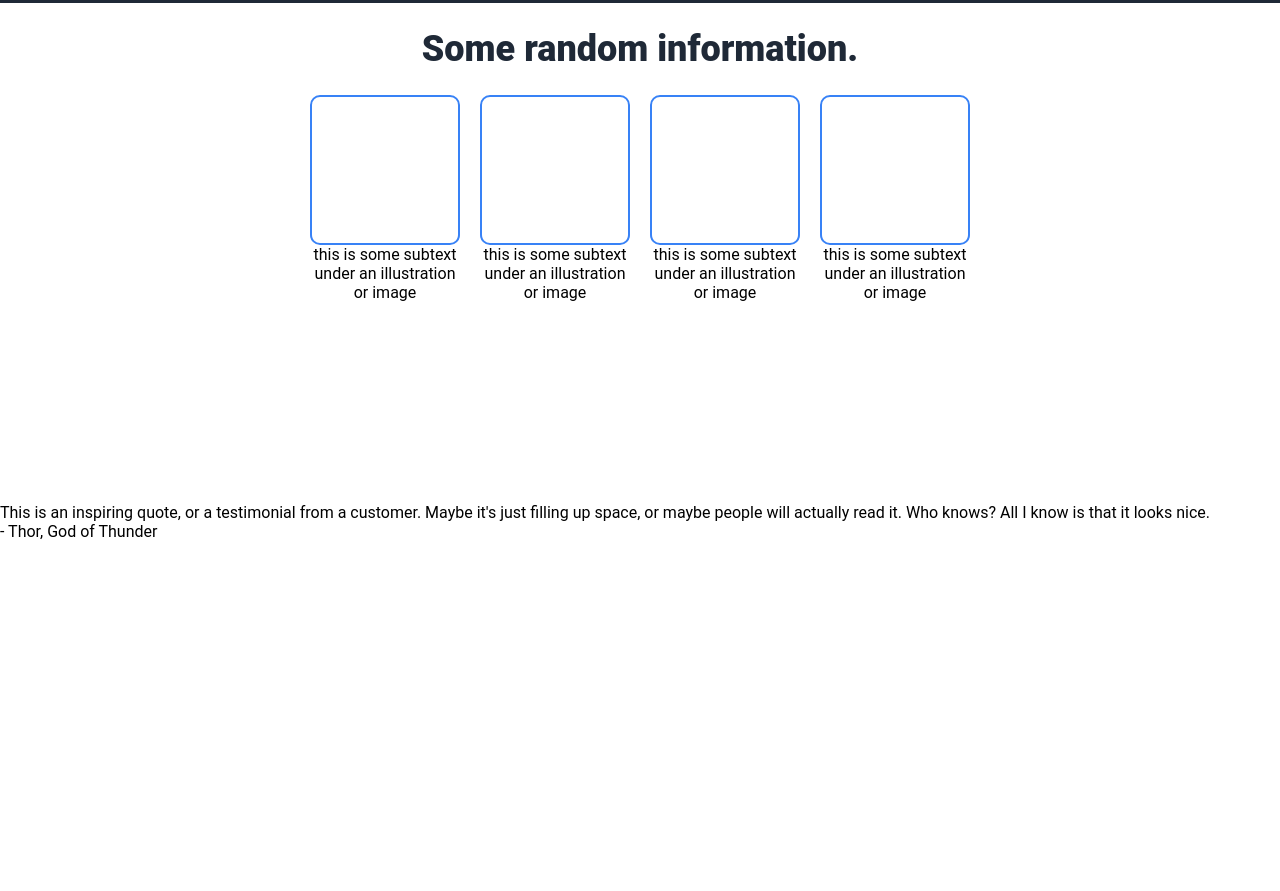
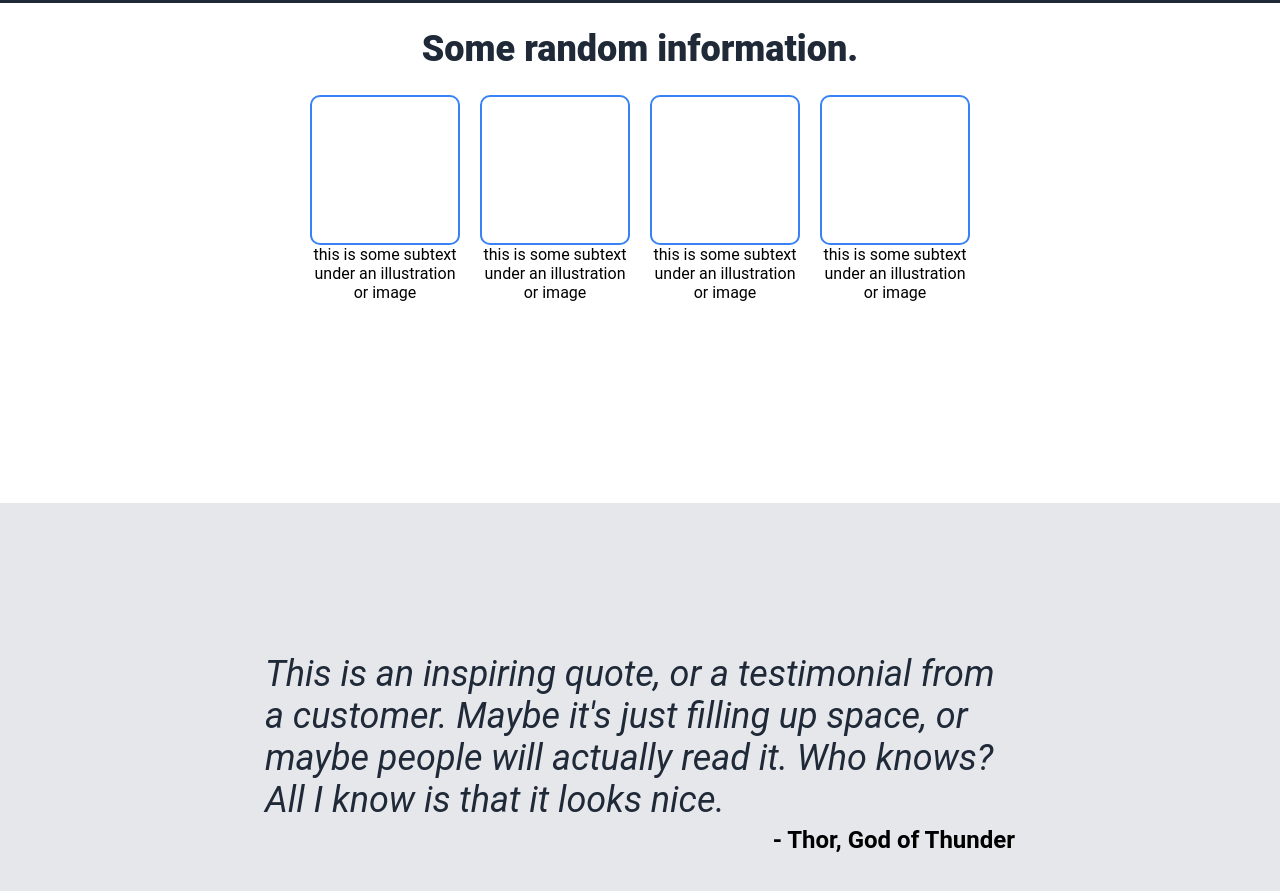
Before and after one commit to Sjoerd473/Landing-page, a plain HTML site: page index.html in a window 1280 px wide. Shown: the part 525-1416 px from the top of the page. Before the commit the page ends 1066 px from the top, so only its background shows below. Drawn offline with Linux system fonts and the light colour scheme.

Commit message:
Create third content block in html and css

```diff
--- a/index.html
+++ b/index.html
@@ -55,9 +55,11 @@
             </ul>
         </div>
     </section>
-    <section>
-        <p>This is an inspiring quote, or a testimonial from a customer. Maybe it's just filling up space, or maybe people will actually read it. Who knows? All I know is that it looks nice. </p>
-        <p> - Thor, God of Thunder</p>
+    <section class="third-block">
+        <div class="third-block-content">
+            <p class="third-block-quote">This is an inspiring quote, or a testimonial from a customer. Maybe it's just filling up space, or maybe people will actually read it. Who knows? All I know is that it looks nice. </p>
+            <p class="third-block-source"> - Thor, God of Thunder</p>
+        </div>
     </section>
 </body>
 </html>
--- a/style.css
+++ b/style.css
@@ -146,3 +146,37 @@ li p {
     width:150px;
     text-align: center;
 }
+
+.third-block {
+    display:flex;
+    flex-direction: column;
+    height:500px;
+    justify-content: center;
+    background-color: #e5e7eb;
+    align-items: center;
+
+}
+
+.third-block-content {
+    display:flex;
+    flex-direction: column;
+    padding-left: 50px;
+    padding-right: 50px;
+    width:850px;
+    justify-content: center;
+    align-items: center;
+}
+
+.third-block-quote {
+    font-size: 36px;
+    color: #1f2937;
+    font-style: italic;
+}
+
+.third-block-source {
+    display:flex;
+    align-self:flex-end;
+    padding-top:5px;
+    font-weight: bold;
+    font-size: 24px;
+}
```
